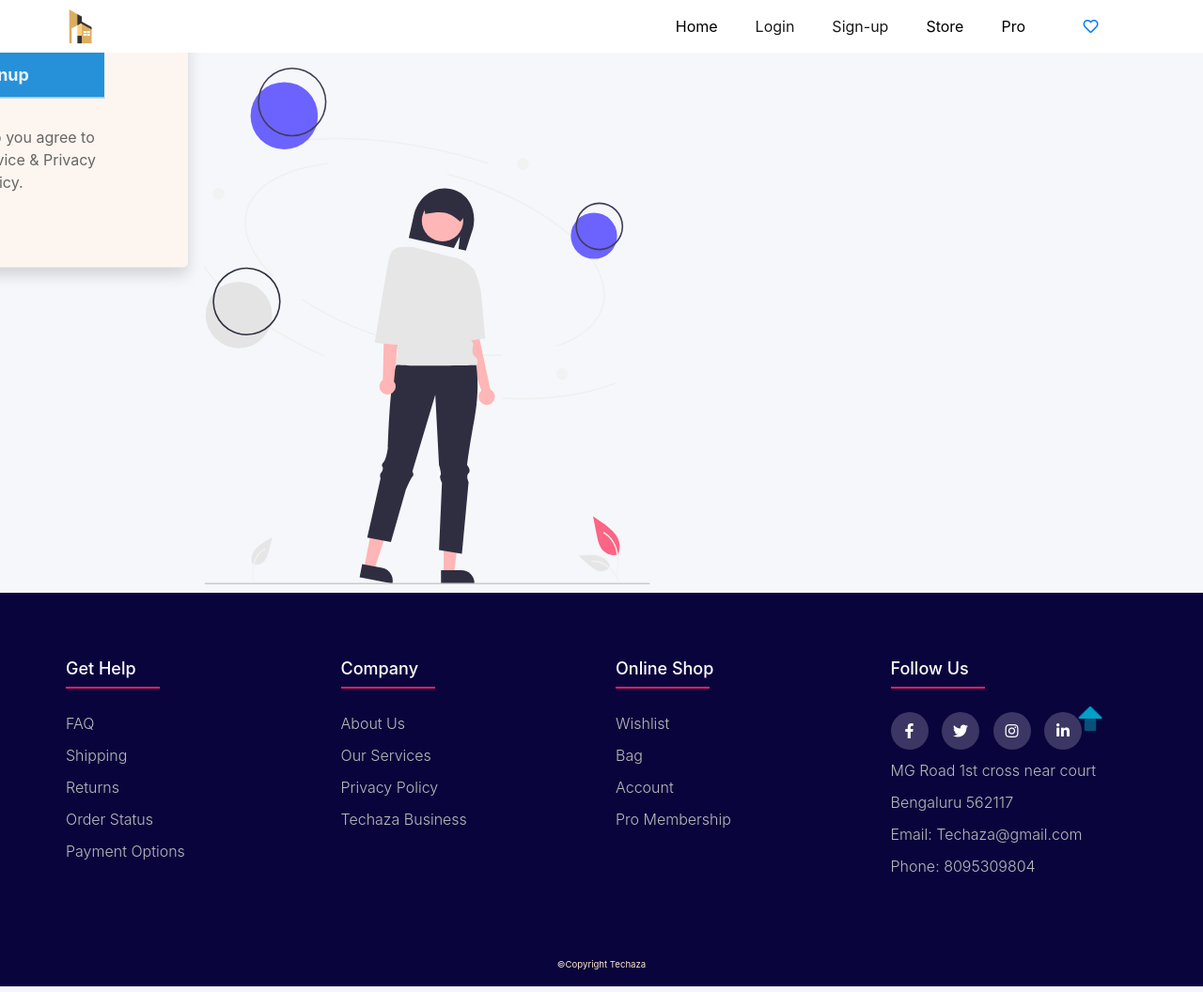
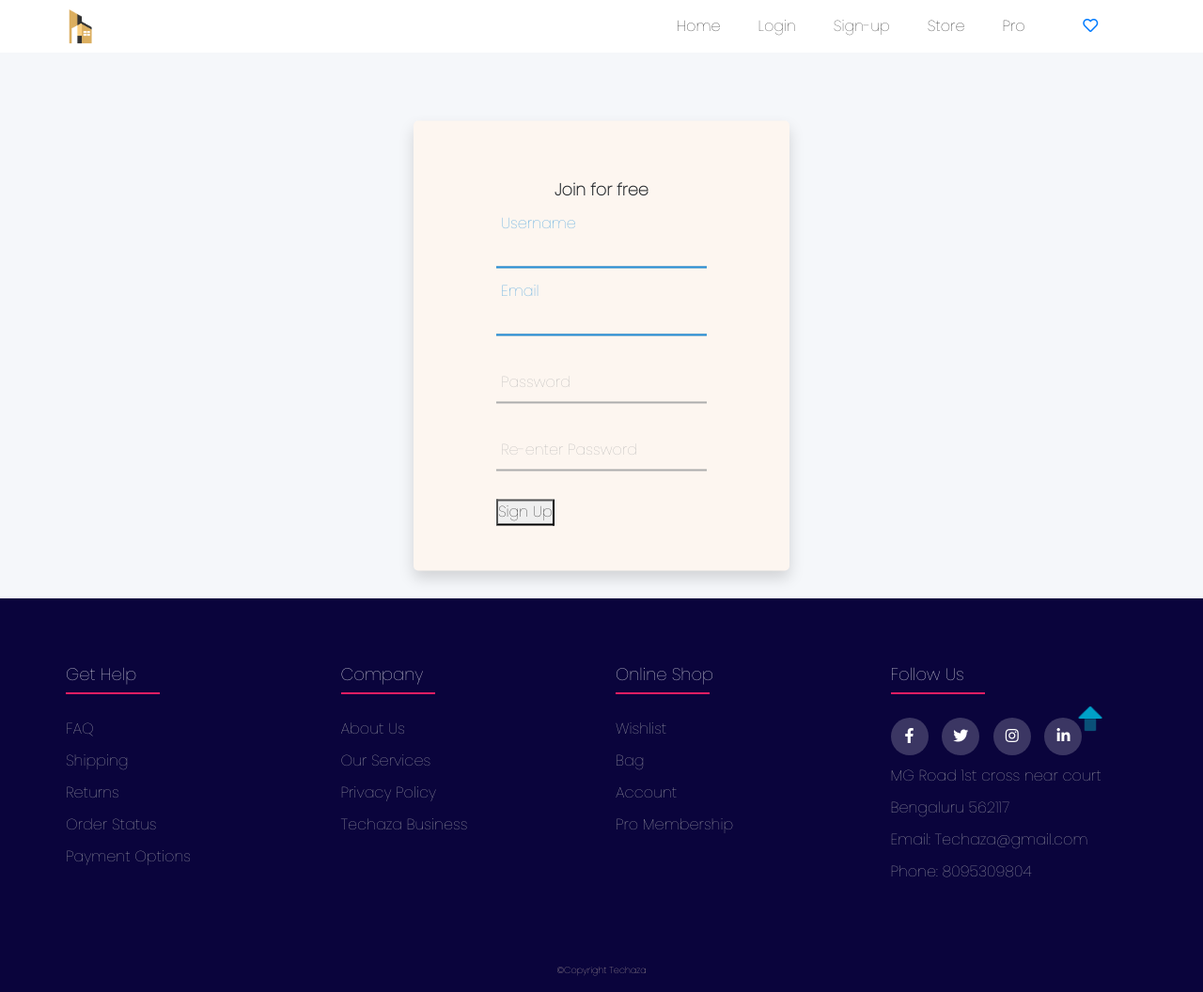
Before and after one commit to sharathcng/techaza, a Django app: template techaza/templates/signup.html in a window 1280 px wide. Shown: the whole page at 94% size. Run offline with Django 4.2, Linux system fonts and the light colour scheme; the template is opened without the code that fills it: values that come from a table or form of the project are taken from there, others are empty; some libraries are stand-ins or nearby versions.

Commit message:
sign up functionality completed

```diff
--- /dev/null
+++ b/techaza/account/forms.py
@@ -0,0 +1,13 @@
+from django.contrib.auth.forms import UserCreationForm
+from django import forms
+from django.contrib.auth.models import User
+
+class UserCreateForm(UserCreationForm):
+    class Meta:
+        model = User
+        fields = [
+            'username',
+            'email',
+            'password1',
+            'password2',
+        ]
--- a/techaza/static/css/style.css
+++ b/techaza/static/css/style.css
@@ -20,7 +20,7 @@ html {
 
 body {
     scroll-behavior: smooth;
-    font-family: poppins', sans-serif;
+    font-family: 'poppins', sans-serif;
 
 }
 
@@ -211,8 +211,9 @@ body {
 }
 
 .center {
-    top: 30%;
-    left: 30%;
+    position: relative;
+    top: 40%;
+    left: 50%;
     margin-bottom: 110px;
     transform: translate(-50%, -50%);
     width: 400px;
--- a/techaza/templates/signup.html
+++ b/techaza/templates/signup.html
@@ -5,27 +5,44 @@
 <!-- signup form -->
 
 <div class="center p-5 mt-5 shadow">
+    {% if form.non_field_errors %}
+    <div class="alert alert-danger alert-dismissible fade show" role="alert">
+        <strong>{{fm.non_field_errors}}</strong>
+        <button type="button" class="btn-close" data-bs-dismiss="alert" aria-label="Close"></button>
+    </div>
+    {% endif %}
+    <p>{{form.username.errors}}</p>
+    <p>{{form.email.errors}}</p>
+    <p>{{form.password1.errors}}</p>
+    <p>{{form.password2.errors}}</p>
+
     <h4 class="text-center">Join for free</h4>
-    <form method="post">
+    <form method="POST">
+        {% csrf_token %}
         <div class="txt_field">
-            <input type="email" name="email" required>
+            {{form.username}}
+            <span></span>
+            <label>Username</label>
+
+        </div>
+        <div class="txt_field">
+            {{form.email}}
             <span></span>
             <label>Email</label>
+
         </div>
         <div class="txt_field">
-            <input type="password" name="password" required>
+            {{form.password1}}
             <span></span>
             <label>Password</label>
+
         </div>
-        <input type="submit" value="Signup">
-        <div class="signup_link">
-            By signing up you agree to Terms of Service & Privacy Policy.
-            <!-- <a href="#">Signup</a> -->
+        <div class="txt_field">
+            {{form.password2}}
+            <span></span>
+            <label>Re-enter Password</label>
         </div>
+        <button type="submit">Sign Up</button>
     </form>
 </div>
-<div class="signup-img">
-    <img src="static/Assets/images/signup/signup.svg" height="550px" width="550px"></div>
-
-
 {% endblock %}
```
Also changed, not shown: techaza/account/views.py (+7 -0 lines), techaza/db.sqlite3.
